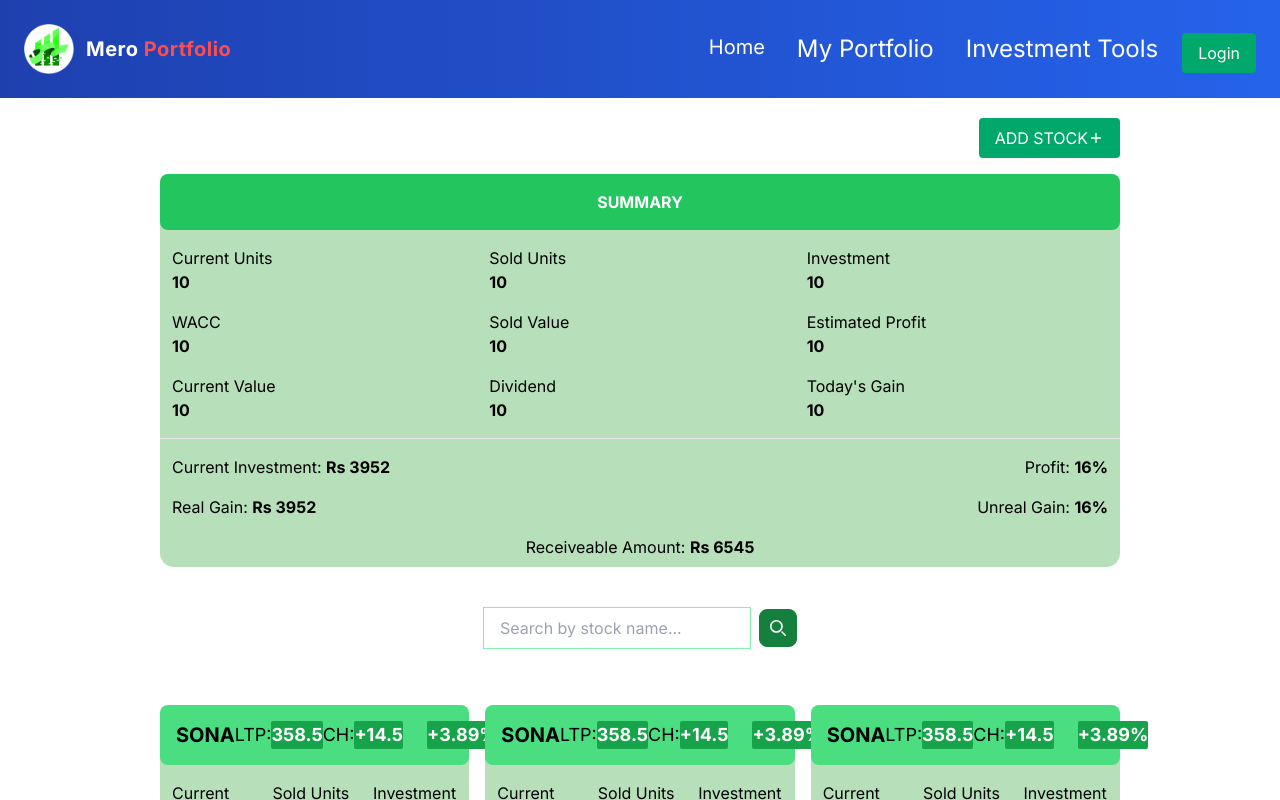
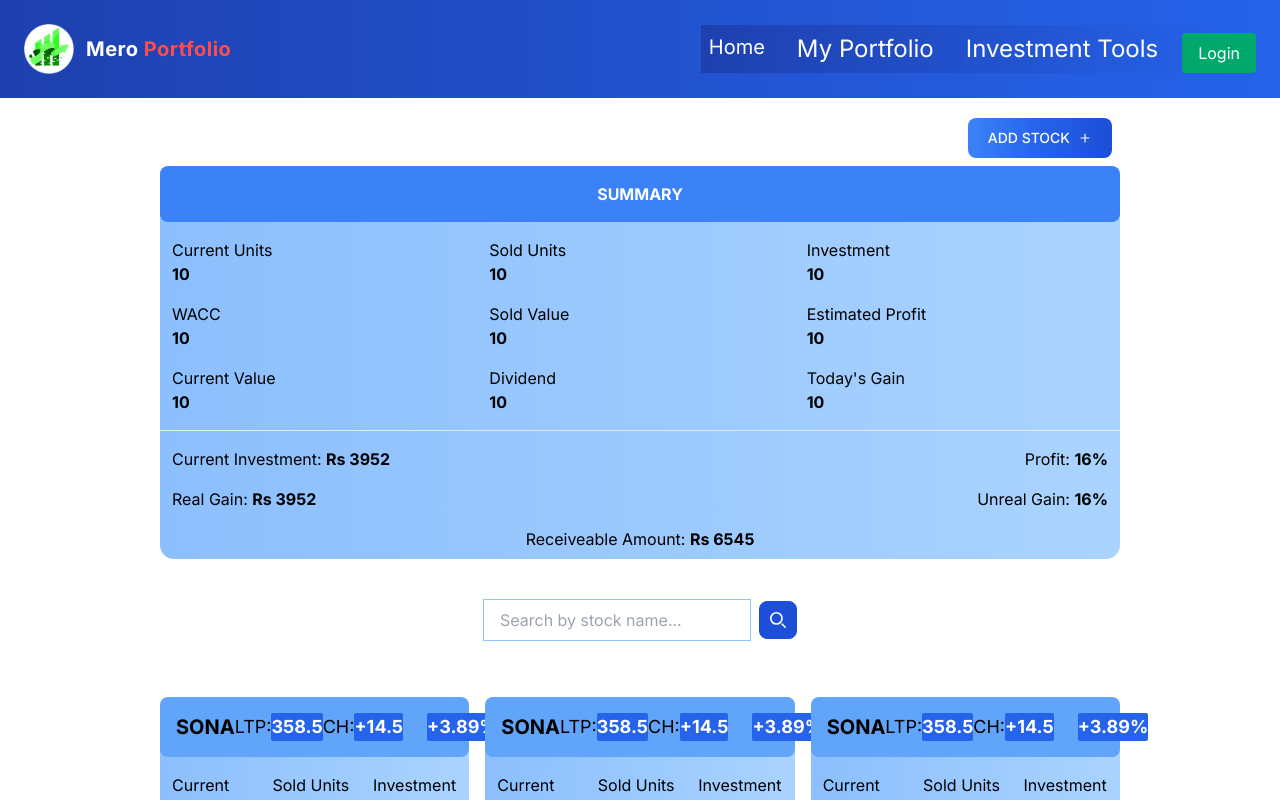
Before and after one commit to ashokbasnetofficial/nepse-portfolio_nextjs, a Next.js app: page /my-portfolio in a window 1280 px wide. Shown: the top 800 px of the page. Built offline with nearby package versions, Linux system fonts and the light colour scheme.

Commit message:
change tailwind classes

```diff
--- a/src/app/globals.css
+++ b/src/app/globals.css
@@ -116,6 +116,8 @@
   top: 0%;
   left: -100%;
   width: 100%;
+  background-image: linear-gradient(to right, #1e40af, #2563eb); /* Using the hexadecimal values for blue-800 and blue-600 */
+    z-index: 100;
   height: 100%;
   transition: left 0.3s ease;
   display: flex;
--- a/src/app/investment-tools/page.tsx
+++ b/src/app/investment-tools/page.tsx
@@ -51,14 +51,14 @@ const InvestmentToolsPage = () => {
     return (
         <div className="flex flex-col items-center space-y-10 mb-5 z-0">
             <div className={`${classes.title} mt-10`}>
-                <h1 className="relative text-center text-2xl font-light text-gray-900 tracking-wide uppercase">
+                <h1 className="relative text-center text-2xl font-light text-gray-900 tracking-wide uppercase text-blue-900">
                     Investment Tools
                 </h1>
             </div>
 
             <div className="grid grid-cols-1 sm:grid-cols-2 lg:grid-cols-3 gap-4 w-full max-w-5xl">
                 {LinkData.map((item: InvestmentToolsLinks) => {
-                    return <Link key={item.id} href={item.href} className="btn-link bg-navy-blue flex items-center justify-center h-40 sm:h-30">{item.title} <span className='pl-2 lg:text-4xl md:text-3xl sm:text-2xl'>{item.icon}</span></Link>
+                    return <Link key={item.id} href={item.href} className="text-white bg-gradient-to-r from-blue-500 via-blue-600 to-blue-700 hover:bg-gradient-to-br focus:ring-4 focus:outline-none focus:ring-blue-300 dark:focus:ring-blue-800 font-medium uppercase rounded-lg lg:text-xl  sm:text-lg px-5 py-2.5 text-center me-2 mb-2 flex items-center justify-center h-36 sm:h-">{item.title} <span className='pl-2'>{item.icon}</span></Link>
 
                 })}
             </div>
--- a/src/app/my-portfolio/page.tsx
+++ b/src/app/my-portfolio/page.tsx
@@ -20,7 +20,7 @@ console.log(isModalOpen)
 <Modal title="Add New Transcation" onClose={()=>setIsModalOpen(!isModalOpen)} isOpen={isModalOpen} >
        <AddStockForm onClose={()=>setIsModalOpen(!isModalOpen)} onSubmit={handleStockForm} />
 </Modal>
-    <div className="mt-5 w-full flex flex-col items-end">
+    <div className="mt-5 w-full flex flex-col items-end mb-4">
       <AddStockButton onClick={handleClick} />
       <StockSummary />
       <SearchStock />
--- a/src/components/AddStockButton.tsx
+++ b/src/components/AddStockButton.tsx
@@ -3,7 +3,7 @@ import React from 'react'
 import { IoMdAdd } from "react-icons/io";
 const AddStockButton: React.FC<{onClick:()=>void}> = (props) => {
   return (
-    <button className='btn-primary rounded-full  flex items-center uppercase mb-4' onClick={props.onClick} ><span>Add Stock</span> <IoMdAdd /></button>
+    <button className='text-white bg-gradient-to-r from-blue-500 via-blue-600 to-blue-700 hover:bg-gradient-to-br focus:ring-4 focus:outline-none focus:ring-blue-300 dark:focus:ring-blue-800 font-medium uppercase rounded-lg text-sm px-5 py-2.5 text-center me-2 mb-2 flex items-center space-x-2' onClick={props.onClick} ><span>Add Stock</span> <IoMdAdd /></button>
   )
 }
 
--- a/src/components/Navbar.tsx
+++ b/src/components/Navbar.tsx
@@ -16,7 +16,7 @@ const Navbar: React.FC = () => {
                     <Image src={logo} width={50} height={50} alt='mero portfolio' />
                     <p className='text-white font-bold tracking-wide text-xl pl-2'>Mero <span className='text-bright-red'>Portfolio</span></p>
                 </a>
-                <div className={`menu ${isOpen ? 'open bg-gradient-to-r from-blue-800 to-blue-600 z-100' : ''} md:relative md:left-auto md:top-auto md:flex md:flex-row md:items-center md:bg-transparent md:w-auto`}>
+                <div className={`menu ${isOpen ? 'open' : ''} md:relative md:left-auto md:top-auto md:flex md:flex-row md:items-center md:bg-transparent md:w-auto`}>
                     <ul className="flex flex-col md:flex-row md:space-x-4">
                         <li>
                             <Link href='/' className='mx-2 hover:text-bright-red md:text-xl sm:text-2xl mb-4 xs:text-2xl' onClick={() => setIsOpen(!isOpen)}>Home</Link>
--- a/src/components/SIPForm.tsx
+++ b/src/components/SIPForm.tsx
@@ -83,7 +83,7 @@ const SIPForm: React.FC = (props) => {
            <button type="submit" className="text-white bg-gradient-to-r from-blue-500 via-blue-600 to-blue-700 hover:bg-gradient-to-br focus:ring-4 focus:outline-none focus:ring-blue-300 dark:focus:ring-blue-800 font-medium rounded-lg text-sm px-5 py-2.5 text-center me-2 mb-2">
                 Calculate
             </button>
-            <input type="reset" className="text-white bg-gradient-to-r from-red-400 via-red-500 to-red-600 hover:bg-gradient-to-br focus:ring-4 focus:outline-none focus:ring-red-300 dark:focus:ring-red-800 font-medium rounded-lg text-sm px-5 py-2.5 text-center me-2 mb-22" onClick={resetFormHandler} />
+            <input type="reset" className="text-white bg-gradient-to-r from-red-400 via-red-500 to-red-600 hover:bg-gradient-to-br focus:ring-4 focus:outline-none focus:ring-red-300 dark:focus:ring-red-800 font-medium rounded-lg text-sm px-5 py-2.5 text-center me-2 mb-2" onClick={resetFormHandler} />
 
            </div>
         </form>
--- a/src/components/SearchStock.tsx
+++ b/src/components/SearchStock.tsx
@@ -9,14 +9,14 @@ const SearchStock = () => {
                 <input
                     type="text"
                     id="simple-search"
-                    className="w-full px-4 py-2 bg-transparent border border-green-300 text-gray-700 placeholder-gray-400 focus:outline-none focus:ring-2 focus:ring-green-300 focus:border-transparent"
+                    className="w-full px-4 py-2 bg-transparent border border-blue-300 text-gray-700 placeholder-gray-400 focus:outline-none focus:ring-2 focus:ring-blue-300 focus:border-transparent"
                     placeholder="Search by stock name..."
                     required
                 />
             </div>
             <button
                 type="submit"
-                className="p-2.5 ms-2 text-sm font-medium text-white bg-green-700 rounded-lg border border-green-700 hover:bg-green-800 focus:ring-4 focus:outline-none focus:ring-green-300 dark:bg-green-600 dark:hover:bg-green-700 dark:focus:ring-green-800"
+                className="p-2.5 ms-2 text-sm font-medium text-white bg-blue-700 rounded-lg border border-blue-700 hover:bg-blue-800 focus:ring-4 focus:outline-none focus:ring-blue-300 dark:bg-blue-600 dark:hover:bg-blue-700 dark:focus:ring-blue-800"
             >
                 <svg className="w-4 h-4" aria-hidden="true" xmlns="http://www.w3.org/2000/svg" fill="none" viewBox="0 0 20 20">
                     <path stroke="currentColor" strokeLinecap="round" strokeLinejoin="round" strokeWidth="2" d="m19 19-4-4m0-7A7 7 0 1 1 1 8a7 7 0 0 1 14 0Z" />
--- a/src/components/SingleStockSummary.tsx
+++ b/src/components/SingleStockSummary.tsx
@@ -4,14 +4,14 @@ import StockDetails from './UI/StockDetails'
 const SingleStockSummary = () => {
   return (
     <Card>
-      <div className='flex flex-row items-center bg-green-400 justify-between px-4 py-4 uppercase rounded-lg'>
+      <div className='flex flex-row items-center bg-blue-400 justify-between px-4 py-4 uppercase rounded-lg'>
     <p className='font-bold text-base sm:text-lg md:text-xl'>SONA</p>
     <p className='flex flex-row items-center text-sm sm:text-base md:text-lg'>
-        ltp: <span className='bg-green-600 rounded-sm text-white font-bold'>358.5</span>
+        ltp: <span className='bg-blue-600 rounded-sm text-white font-bold'>358.5</span>
     </p>
     <p className='flex flex-row items-center text-sm sm:text-base md:text-lg space-x-2 sm:space-x-4 md:space-x-6'>
-        ch: <span className='bg-green-600 rounded-sm  text-white font-bold'>+14.5</span>
-        <span className='bg-green-600 rounded-sm text-white font-bold'>+3.89%</span>
+        ch: <span className='bg-blue-600 rounded-sm  text-white font-bold'>+14.5</span>
+        <span className='bg-blue-600 rounded-sm text-white font-bold'>+3.89%</span>
     </p>
 </div>
 
--- a/src/components/StockSummary.tsx
+++ b/src/components/StockSummary.tsx
@@ -5,7 +5,7 @@ import StockDetails from './UI/StockDetails'
 const StockSummary = () => {
     return (
         <Card>
-            <h5 className='bg-green-500  px-4 py-4 uppercase text-center text-white font-bold rounded-lg' >summary</h5>
+            <h5 className='bg-blue-500  px-4 py-4 uppercase text-center text-white font-bold rounded-lg' >summary</h5>
             <StockDetails />
         </Card>
     )
--- a/src/components/UI/card.module.css
+++ b/src/components/UI/card.module.css
@@ -1,7 +1,8 @@
 .card {
     width: inherit;
     height: auto;
-    background-color: #b7dfba;
+    background: linear-gradient(to right, #8cbffd, #aad3ff);
+    /* background-color: #b7dfba; */
     /* title bg color  #a2d4a1 #ch red #e3bdbc #dcaaa3 #f94946*/
     border-radius: 14px;
 }
```
Also changed, not shown: src/app/investment-tools/investmentTools.module.css (+4 -4 lines).
